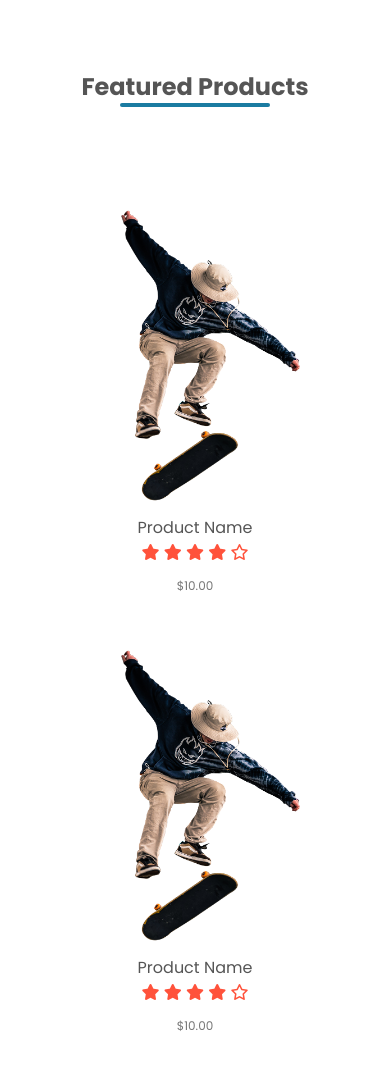
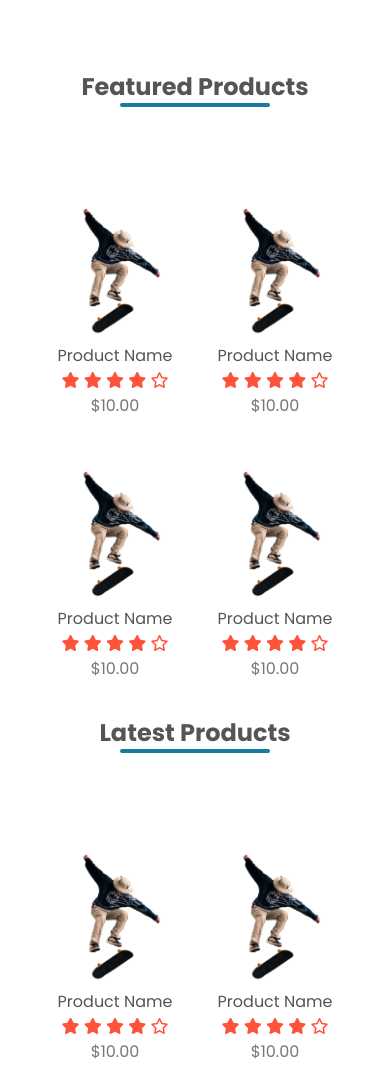
Before and after one commit to leonellcruz7/Ecommerce, a plain HTML site: page index.html in a window 390 px wide. Shown: the part 1756-2823 px from the top of the page. Drawn offline with Linux system fonts and the light colour scheme.

Commit message:
fix responsiveness

```diff
--- a/index.html
+++ b/index.html
@@ -113,7 +113,7 @@
 
 <!-- Featured Products -->
 
-<div class="small-container">
+<div class="featured-products small-container">
     <h2 class="title">Featured Products</h2>
     <div class="row">
         <div class="col-4">
--- a/style.css
+++ b/style.css
@@ -196,8 +196,9 @@ h4{
     font-weight: normal;
 }
 
-.col-4 p{
-    font-size: 14px;
+.featured-products .col-4 p{
+    font-size: 16px;
+    margin-top: 0px;
 }
 
 .rating .fa{
@@ -378,6 +379,11 @@ ul{
 /* < !-- offer --> */
 
 @media only screen and (max-width:800px){
+     .featured-products .col-4{
+        flex-basis: 20%;
+        min-width: 100px;
+
+    }
     .col-4{
         flex-basis: 47%;
         margin: 10px 10px;
@@ -403,7 +409,7 @@ ul{
         right: 0;
         margin-right: 45px;
         background: rgb(224, 224, 224);
-        width: 30%;
+        width: auto;
         overflow: hidden;
         transition: max-height 0.5s;
         border-radius: 10px;
@@ -439,7 +445,7 @@ ul{
 
 @media only screen and (max-width:600px){
 
-    .testimonial .col-3 {
+    .testimonial .col-4 {
         margin: 20px 20px;
     }
     .row{
@@ -460,4 +466,12 @@ ul{
         padding: 30px 21px;
     }
 
+    .featured-products .col-4{
+        flex-basis: 40%;
+        min-width: 140px;
+
+    }
+
+
+
 }
```
